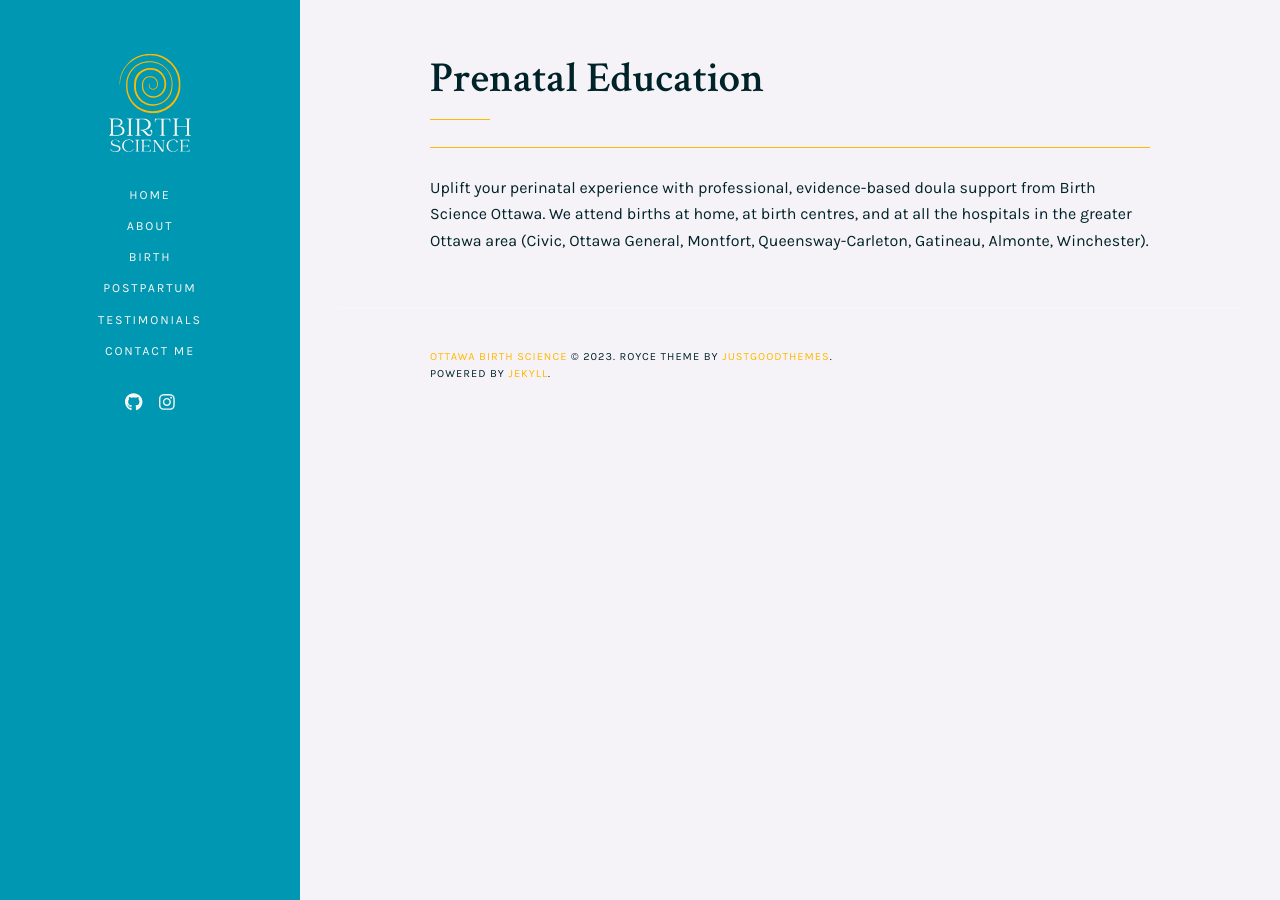
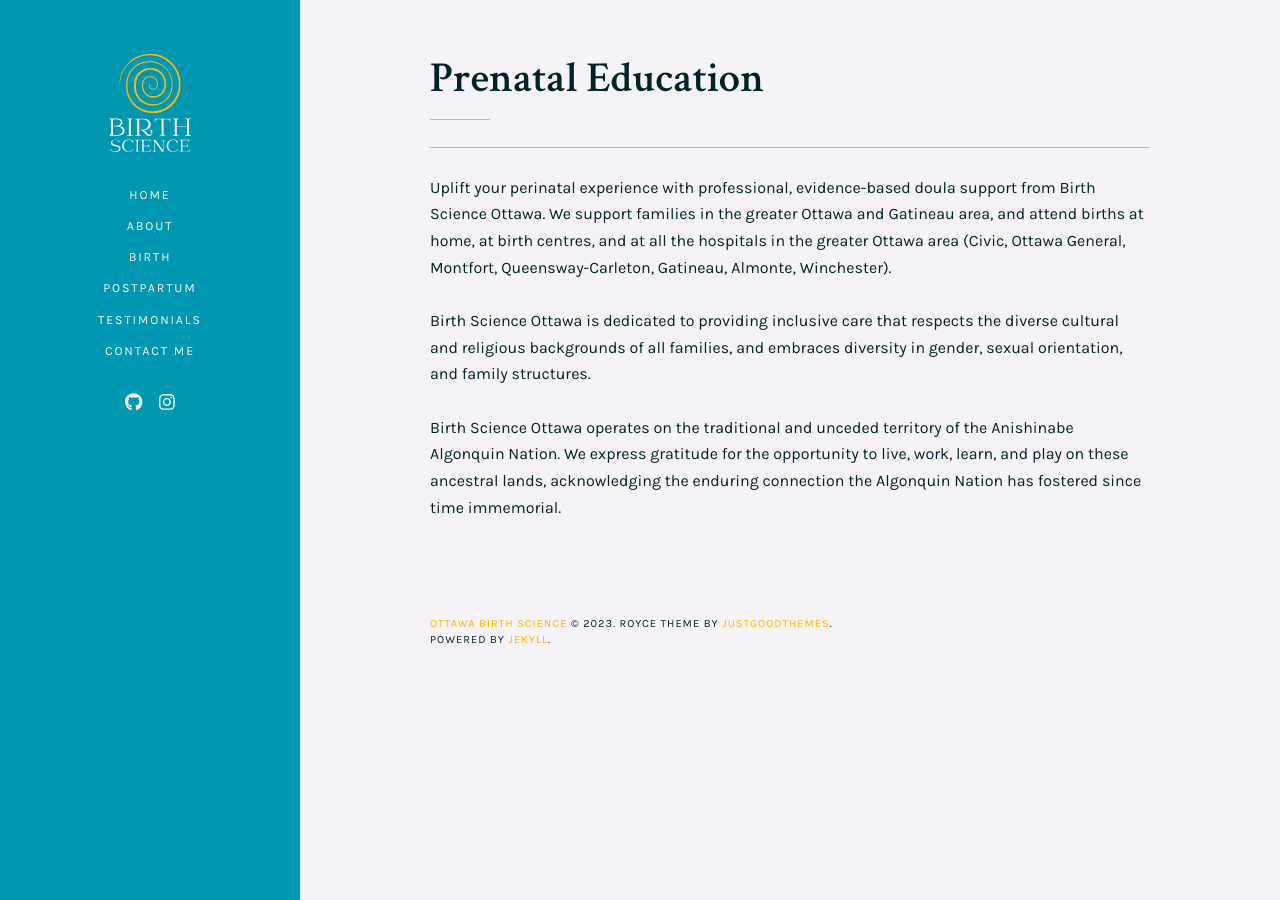
Before and after one commit to mch3rry/mypage, a Jekyll site: the page built from education.md, in a window 1280 px wide. Built offline with Jekyll 4.4.1, drawn with Linux system fonts in a browser that asks for light colours.

Commit message:
Update education.md

```diff
--- a/education.md
+++ b/education.md
@@ -7,5 +7,9 @@ title: "Prenatal Education"
 <hr style="height:1px;border-width:0;color:#ffb901;background-color:#ffb901">
 
 <footer>
-<p>Uplift your perinatal experience with professional, evidence-based doula support from Birth Science Ottawa. We attend births at home, at birth centres, and at all the hospitals in the greater Ottawa area (Civic, Ottawa General, Montfort, Queensway-Carleton, Gatineau, Almonte, Winchester).</p>
+<p>Uplift your perinatal experience with professional, evidence-based doula support from Birth Science Ottawa. We support families in the greater Ottawa and Gatineau area, and attend births at home, at birth centres, and at all the hospitals in the greater Ottawa area (Civic, Ottawa General, Montfort, Queensway-Carleton, Gatineau, Almonte, Winchester).</p>
+
+<p>Birth Science Ottawa is dedicated to providing inclusive care that respects the diverse cultural and religious backgrounds of all families, and embraces diversity in gender, sexual orientation, and family structures.</p>
+
+<p>Birth Science Ottawa operates on the traditional and unceded territory of the Anishinabe Algonquin Nation. We express gratitude for the opportunity to live, work, learn, and play on these ancestral lands, acknowledging the enduring connection the Algonquin Nation has fostered since time immemorial.</p>
 </footer>
```
